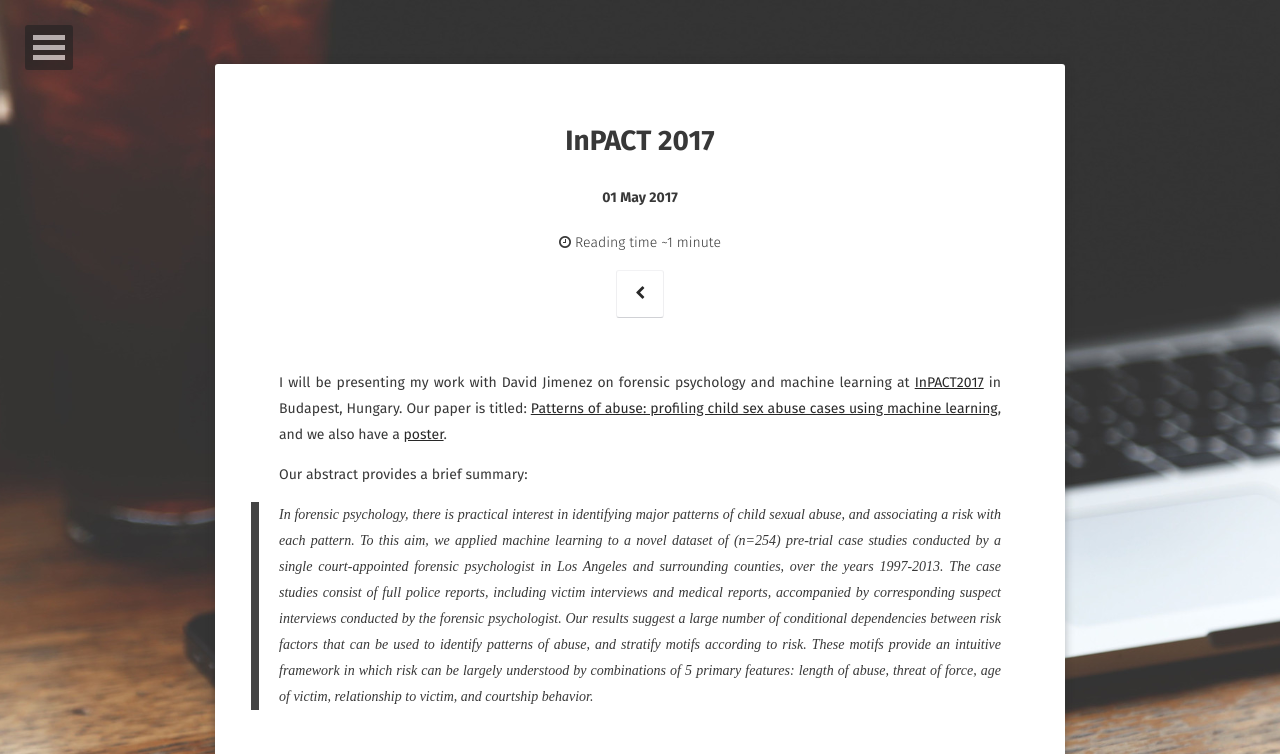
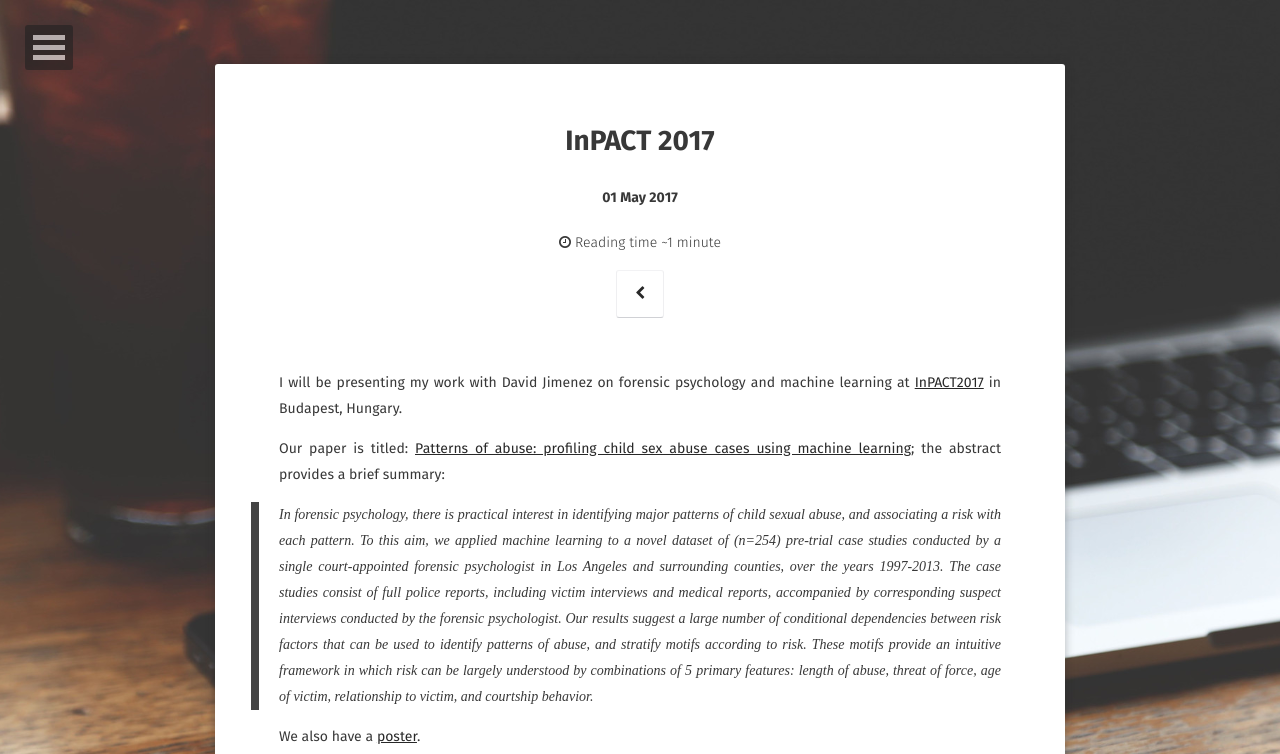
Before and after one commit to nwisn/nwisn.github.io, a Jekyll site: the page built from _posts/2017-05-01-InPACT2017.md, in a window 1280 px wide. Shown: the top 754 px of the page. Built offline with Jekyll 4.4.1, drawn with Linux system fonts in a browser that asks for light colours; some web fonts are replaced; grey boxes are pictures that could not be loaded.

Commit message:
revised posts

```diff
--- a/_posts/2017-05-01-InPACT2017.md
+++ b/_posts/2017-05-01-InPACT2017.md
@@ -7,7 +7,14 @@
 comments: true
 ---
 
-I will be presenting my work with David Jimenez on forensic psychology and machine learning at [InPACT2017](http://inpact-psychologyconference.org/2017/) in Budapest, Hungary. Our paper is titled: [Patterns of abuse: profiling child sex abuse cases using machine learning](https://drive.google.com/open?id=1rn6E9TVQuFfH6Joeog7qH4tijvBWLeOH), and we also have a [poster](https://drive.google.com/open?id=1fRGm1qQMM4vEYjzaAmSC5XY1HSVHLszk).
+I will be presenting my work with David Jimenez on forensic psychology and machine learning at [InPACT2017](http://inpact-psychologyconference.org/2017/) in Budapest, Hungary.
 
-Our abstract provides a brief summary:
+Our paper is titled: [Patterns of abuse: profiling child sex abuse cases using machine learning](https://drive.google.com/open?id=1rn6E9TVQuFfH6Joeog7qH4tijvBWLeOH); the abstract provides a brief summary:
 >> In forensic psychology, there is practical interest in identifying major patterns of child sexual abuse, and associating a risk with each pattern. To this aim, we applied machine learning to a novel dataset of (n=254) pre-trial case studies conducted by a single court-appointed forensic psychologist in Los Angeles and surrounding counties, over the years 1997-2013. The case studies consist of full police reports, including victim interviews and medical reports, accompanied by corresponding suspect interviews conducted by the forensic psychologist. Our results suggest a large number of conditional dependencies between risk factors that can be used to identify patterns of abuse, and stratify motifs according to risk. These motifs provide an intuitive framework in which risk can be largely understood by combinations of 5 primary features: length of abuse, threat of force, age of victim, relationship to victim, and courtship behavior.
+
+We also have a [poster](https://drive.google.com/open?id=1fRGm1qQMM4vEYjzaAmSC5XY1HSVHLszk).
+
+<figure>
+	<a href="https://drive.google.com/open?id=1fRGm1qQMM4vEYjzaAmSC5XY1HSVHLszk"><img src="https://drive.google.com/open?id=1xr7efWqefPs5eBxfVQ0vJ1cy2cWNYrYz"></a>
+	<figcaption><a href="http://igaia.utia.cz/?id=3" title="IGAIA IV">IGAIA IV</a>.</figcaption>
+</figure>
```
